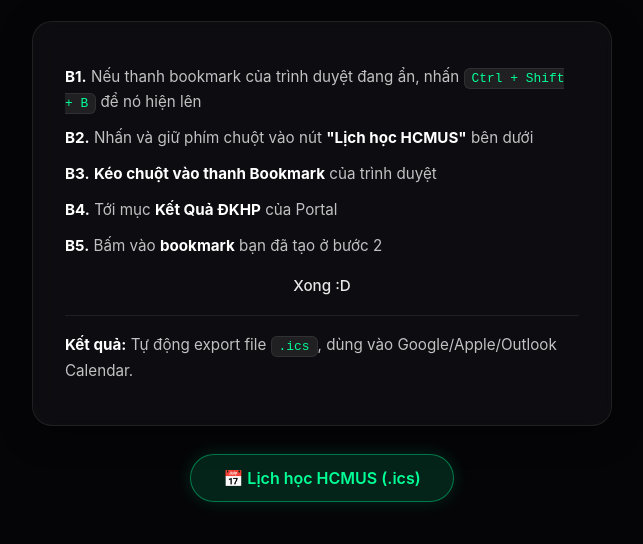
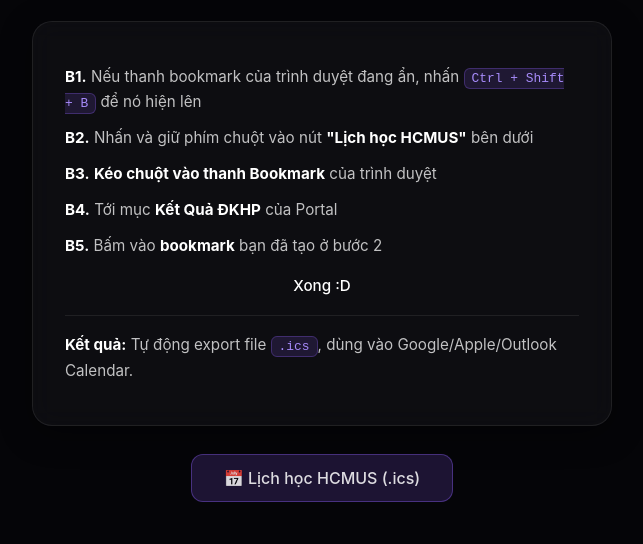
Before and after one commit to heleme69/hcmus-schedule-bookmarklet, a website: page index.html in a window 1280 px wide. Shown: the part 168-712 px from the top of the page, without its empty margins (318-961 px from the left). Drawn offline with Linux system fonts and the light colour scheme.

Commit message:
Update index.html

```diff
--- a/index.html
+++ b/index.html
@@ -6,12 +6,15 @@
   <title>HCMUS Schedule Sync Bookmarklet</title>
   <style>
     :root {
-      --neon-accent: #00ff96;
-      --text-main: #ffffff;
+      --purple-accent: #8b5cf6;
+      --purple-glow: rgba(139, 92, 246, 0.35);
+      --purple-btn-bg: rgba(139, 92, 246, 0.18);
+      --purple-btn-border: rgba(139, 92, 246, 0.4);
+      --purple-btn-hover: rgba(139, 92, 246, 0.3);
+      --text-main: rgba(255, 255, 255, 0.85);
       --card-bg: rgba(20, 20, 25, 0.55);
       --panel-blur: blur(12px) saturate(130%);
       --border-spec: rgba(255, 255, 255, 0.08);
-      --glow-shadow: rgba(0, 255, 150, 0.25);
     }
 
     * {
@@ -34,14 +37,14 @@
     }
 
     h1 {
-      color: var(--text-main);
+      color: #ffffff;
       font-size: 1.8rem;
       font-weight: 600;
       letter-spacing: 0.5px;
       margin-bottom: 24px;
     }
 
-    /* Khung Glassmorphism lấy theo đúng style Bio Card */
+    /* Khung Glassmorphism với viền & thông số thẻ chuẩn Bio */
     .instructions {
       background: var(--card-bg);
       backdrop-filter: var(--panel-blur);
@@ -64,41 +67,40 @@
     }
 
     .instructions p strong {
-      color: var(--text-main);
+      color: #ffffff;
     }
 
     code {
-      background: rgba(255, 255, 255, 0.08);
-      border: 1px solid var(--border-spec);
-      color: var(--neon-accent);
+      background: rgba(139, 92, 246, 0.15);
+      border: 1px solid rgba(139, 92, 246, 0.3);
+      color: #a78bfa;
       padding: 2px 7px;
       border-radius: 6px;
       font-family: monospace;
       font-size: 0.85em;
     }
 
-    /* Nút Bookmarklet phối màu Neon Accent */
+    /* Nút Bookmarklet áp dụng chuẩn xác phối màu Tím bạn cung cấp */
     .bookmarklet-btn {
       display: inline-block;
       padding: 13px 32px;
-      background: rgba(0, 255, 150, 0.12);
-      color: var(--neon-accent);
-      border: 1px solid rgba(0, 255, 150, 0.4);
-      font-weight: 600;
+      background: var(--purple-btn-bg);
+      color: var(--text-main);
+      border: 1px solid var(--purple-btn-border);
+      font-weight: 500;
       font-size: 1rem;
       text-decoration: none;
-      border-radius: 9999px;
-      cursor: move; /* Con trỏ dạng kéo thả */
+      border-radius: 12px;
+      cursor: move;
       transition: all 0.25s ease;
-      box-shadow: 0 0 16px rgba(0, 255, 150, 0.15);
     }
 
     .bookmarklet-btn:hover {
-      background: rgba(0, 255, 150, 0.25);
-      border-color: var(--neon-accent);
+      background: var(--purple-btn-hover);
       color: #ffffff;
+      border-color: rgba(139, 92, 246, 0.6);
       transform: translateY(-2px);
-      box-shadow: 0 0 24px var(--glow-shadow);
+      box-shadow: 0 0 12px var(--purple-glow);
     }
   </style>
 </head>
@@ -112,7 +114,7 @@
     <p><strong>B3.</strong> <strong>Kéo chuột vào thanh Bookmark</strong> của trình duyệt</p>
     <p><strong>B4.</strong> Tới mục <strong>Kết Quả ĐKHP</strong> của Portal</p>
     <p><strong>B5.</strong> Bấm vào <strong>bookmark</strong> bạn đã tạo ở bước 2</p>
-    <p style="text-align: center; margin-top: 14px; font-weight: 500; color: rgba(255, 255, 255, 0.9);">Xong :D</p>
+    <p style="text-align: center; margin-top: 14px; font-weight: 500; color: #ffffff;">Xong :D</p>
     <hr style="border: 0; border-top: 1px solid var(--border-spec); margin: 16px 0;">
     <p><strong>Kết quả:</strong> Tự động export file <code>.ics</code>, dùng vào Google/Apple/Outlook Calendar.</p>
   </div>
```
